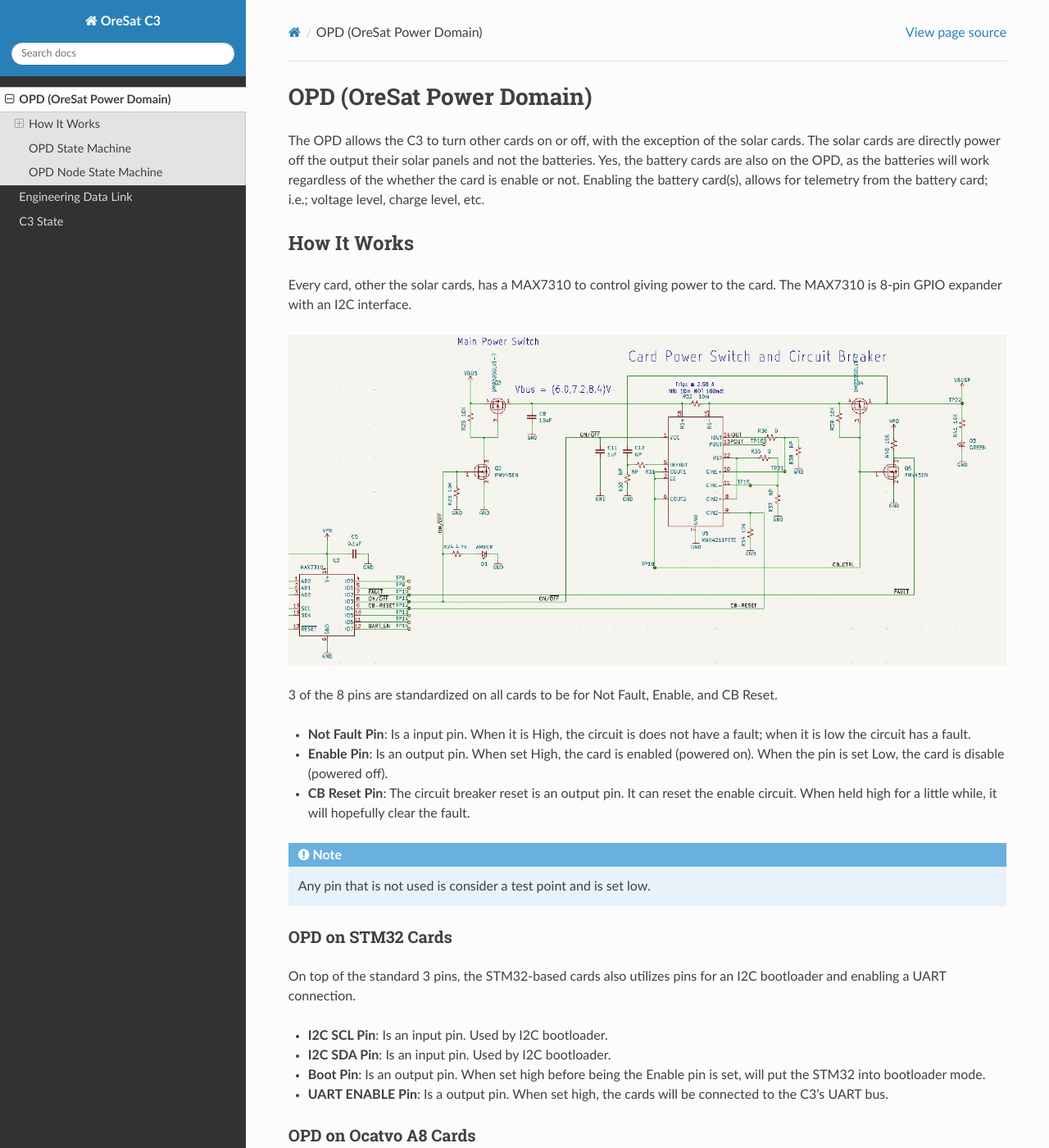
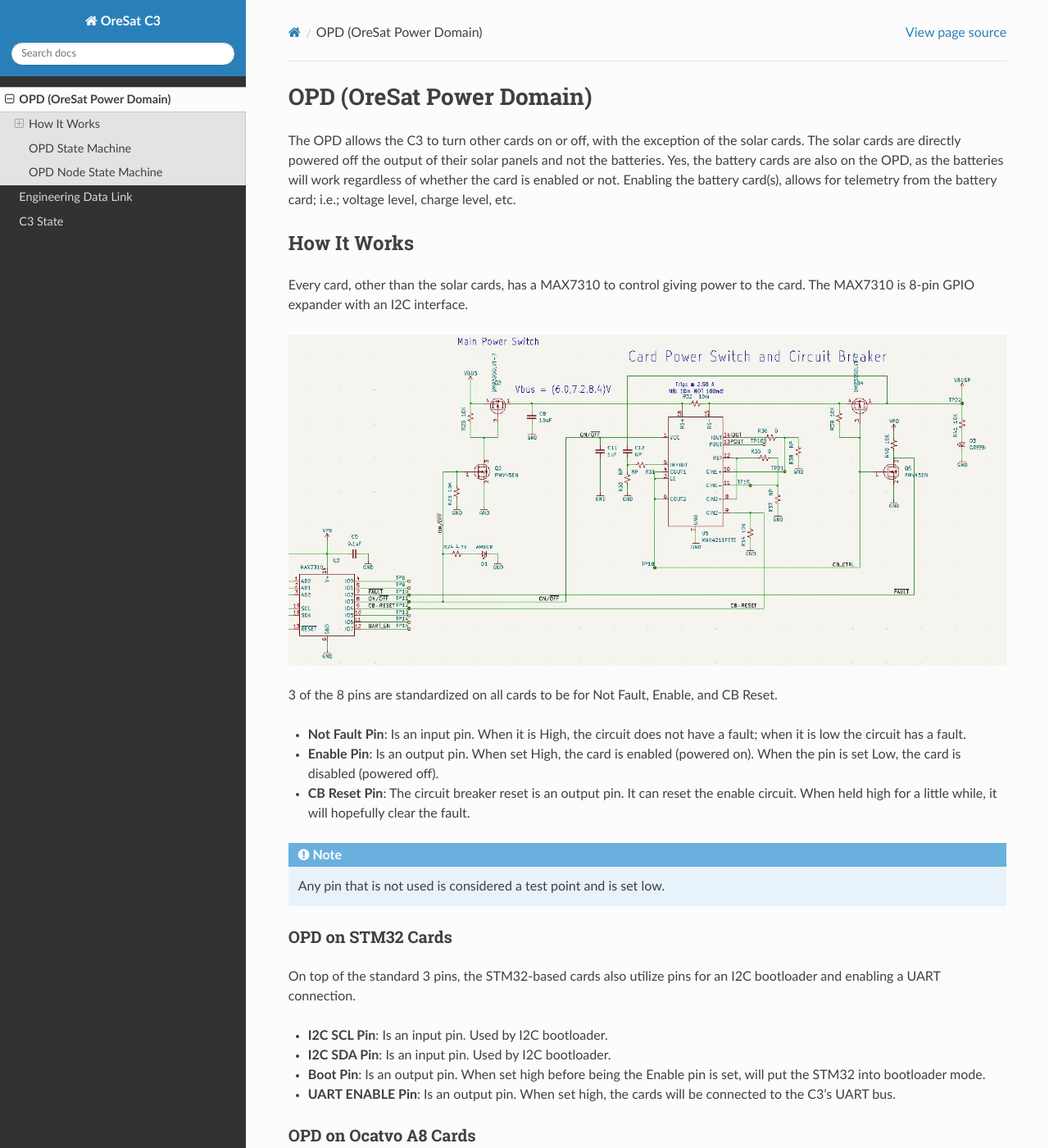
Before and after one commit to oresat/oresat-c3-software, a Sphinx documentation site: the page built from docs/opd.rst, in a window 1280 px wide and 1400 px high. Shown: the whole window at 82% size. Built offline with Sphinx 7.4.7 and the Read the Docs theme 2.0.0, drawn with Linux system fonts in a browser that asks for light colours; the version number could not be read and is left out; some of the changed text lies outside the part shown.

Commit message:
Update opd.rst

```diff
--- a/docs/opd.rst
+++ b/docs/opd.rst
@@ -2,53 +2,52 @@ OPD (OreSat Power Domain)
 =========================
 
 The OPD allows the C3 to turn other cards on or off, with the exception of the solar cards. The
-solar cards are directly power off the output their solar panels and not the batteries. Yes, the
-battery cards are also on the OPD, as the batteries will work regardless of the whether the card
-is enable or not. Enabling the battery card(s), allows for telemetry from the battery card; i.e.;
+solar cards are directly powered off the output of their solar panels and not the batteries. Yes, the
+battery cards are also on the OPD, as the batteries will work regardless of whether the card
+is enabled or not. Enabling the battery card(s), allows for telemetry from the battery card; i.e.;
 voltage level, charge level, etc.
 
 How It Works
 ------------
 
-Every card, other the solar cards, has a MAX7310  to control giving power to the card.
+Every card, other than the solar cards, has a MAX7310 to control giving power to the card.
 The MAX7310 is 8-pin GPIO expander with an I2C interface.
 
 .. image:: static/opd.jpg
 
 3 of the 8 pins are standardized on all cards to be for Not Fault, Enable, and CB Reset.
 
-- **Not Fault Pin**: Is a input pin. When it is High, the circuit is does not have a fault; when
+- **Not Fault Pin**: Is an input pin. When it is High, the circuit does not have a fault; when
   it is low the circuit has a fault.
 - **Enable Pin**: Is an output pin. When set High, the card is enabled (powered on). When the pin is
-  set Low, the card is disable (powered off).
+  set Low, the card is disabled (powered off).
 - **CB Reset Pin**: The circuit breaker reset is an output pin. It can reset the enable circuit. When
   held high for a little while, it will hopefully clear the fault.
 
-.. note:: Any pin that is not used is consider a test point and is set low.
+.. note:: Any pin that is not used is considered a test point and is set low.
 
 OPD on STM32 Cards
 ******************
 
-On top of the standard 3 pins, the STM32-based cards also utilizes pins for an I2C bootloader and
+On top of the standard 3 pins, the STM32-based cards also utilize pins for an I2C bootloader and
 enabling a UART connection.
 
 - **I2C SCL Pin**: Is an input pin. Used by I2C bootloader.
 - **I2C SDA Pin**: Is an input pin. Used by I2C bootloader.
 - **Boot Pin**: Is an output pin. When set high before being the Enable pin is set, will put the
-  STM32 into bootloader
-  mode.
-- **UART ENABLE Pin**: Is a output pin. When set high, the cards will be connected to the C3's UART
+  STM32 into bootloader mode.
+- **UART ENABLE Pin**: Is an output pin. When set high, the cards will be connected to the C3's UART
   bus.
 
 OPD on Ocatvo A8 Cards
 **********************
 
-On top of the standard 3 pins, the STM32-based cards also utilizes pins for boot selection pin and
+On top of the standard 3 pins, the STM32-based cards also utilize pins for boot selection pin and
 enabling a UART connection.
 
 - **Boot Pin**: Is an output pin. When set high, the card will boot off of the eMMC; when set low,
   the card will boot off of the SD card.
-- **UART ENABLE Pin**: Is a output pin. When set high, the cards will be connected to the C3's
+- **UART ENABLE Pin**: Is an output pin. When set high, the cards will be connected to the C3's
   UART bus. This will allow the cards eMMC to be reflashed.
 
 OPD State Machine
```
